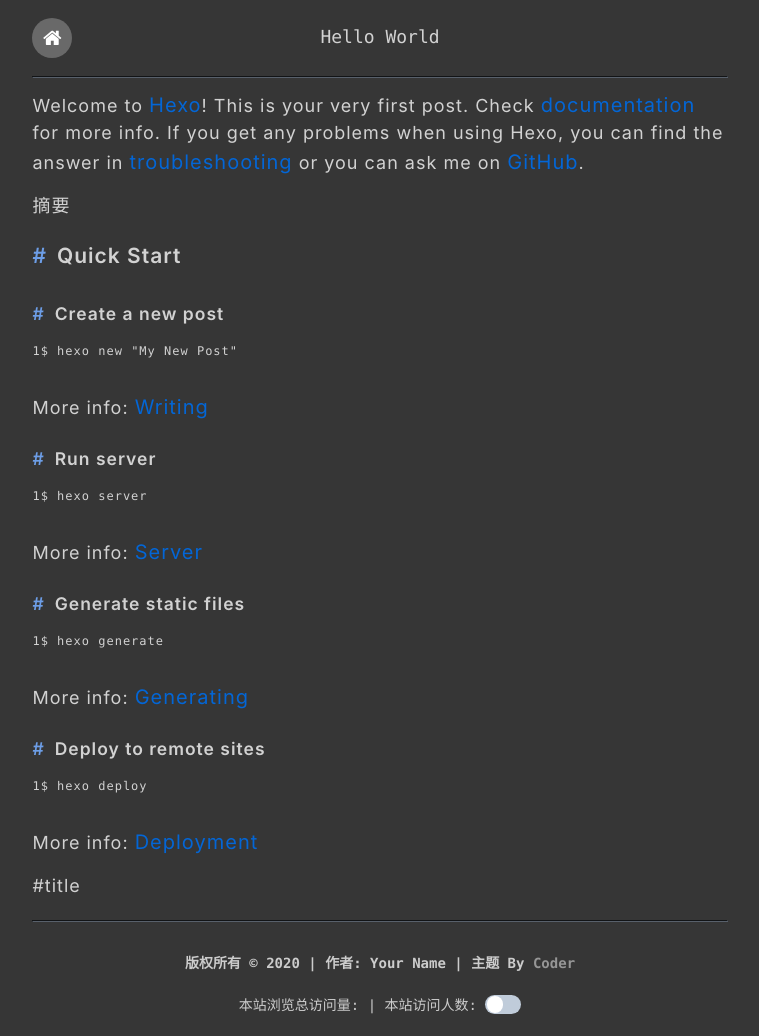
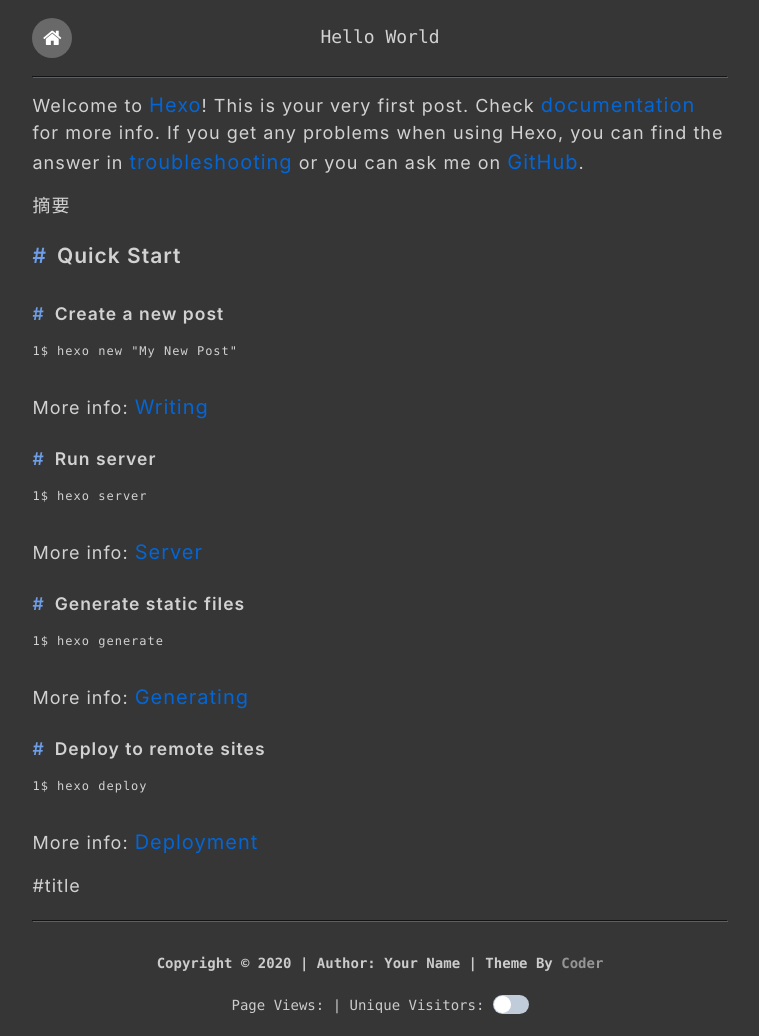
Before and after one commit to Disenchantment1/Disenchantment1.github.io, a plain HTML site: page 2021/09/14/hello-world/index.html in a window 1280 px wide. Shown: the whole page, without its empty margins (260-1019 px from the left). Drawn offline with Linux system fonts and the light colour scheme; some packages are replaced by stand-ins of ours; a script that the page names is missing.

Commit message:
Site updated: 2021-10-12 22:43:05

```diff
--- a/2021/09/14/hello-world/index.html
+++ b/2021/09/14/hello-world/index.html
@@ -57,12 +57,12 @@
 
 </div>
     <div class="footer" id="footer">
-    <p><h4>版权所有 © 2020 | 作者: Your Name | 主题 By <a class="theme-author" target="_blank" rel="noopener" href="https://github.com/Xunzhuo/hexo-theme-coder" style="font-size:14px; color: #969696">Coder</a></h4>
+    <p><h4>Copyright © 2020 | Author: Your Name | Theme By <a class="theme-author" target="_blank" rel="noopener" href="https://github.com/Xunzhuo/hexo-theme-coder" style="font-size:14px; color: #969696">Coder</a></h4>
 
         <script async src="//busuanzi.ibruce.info/busuanzi/2.3/busuanzi.pure.mini.js"></script>
-        <span id="busuanzi_container_site_pv">本站浏览总访问量: <span id="busuanzi_value_site_pv"></span></span>
+        <span id="busuanzi_container_site_pv">Page Views: <span id="busuanzi_value_site_pv"></span></span>
         <span class="post-meta-divider">|</span>
-        <span id="busuanzi_container_site_uv">本站访问人数: <span id="busuanzi_value_site_uv"></span></span>
+        <span id="busuanzi_container_site_uv">Unique Visitors: <span id="busuanzi_value_site_uv"></span></span>
 
     <label class="el-switch el-switch-blue el-switch-sm" style="vertical-align: sub;">
         <input type="checkbox" name="switch" id="update_style">
```
Also changed, not shown: 2021/09/14/hello-world2/index.html (+3 -3 lines), 404.html (+3 -3 lines), archives/2021/09/index.html (+3 -3 lines), archives/2021/index.html (+3 -3 lines), archives/index.html (+3 -3 lines), index.html (+3 -3 lines).
